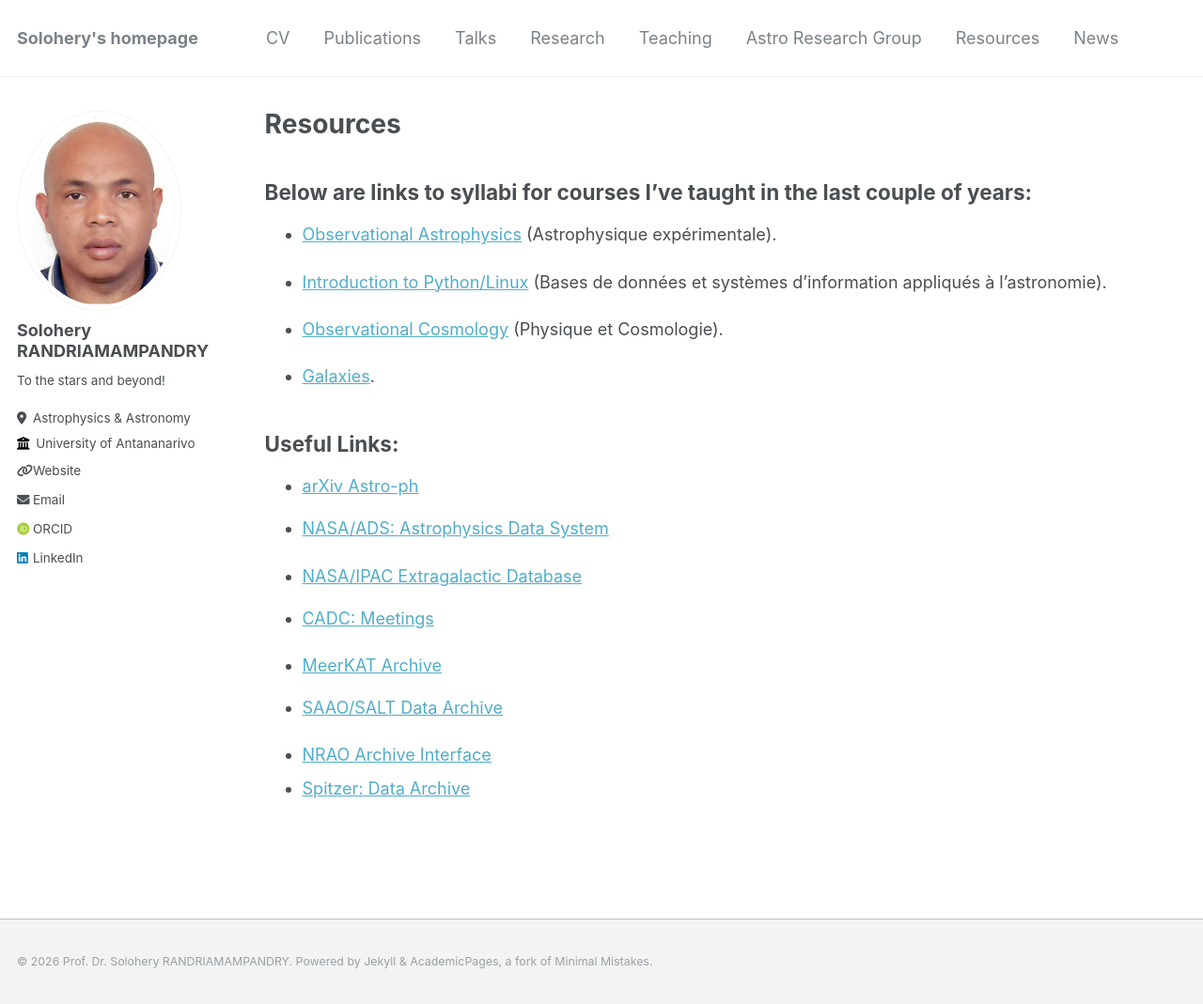
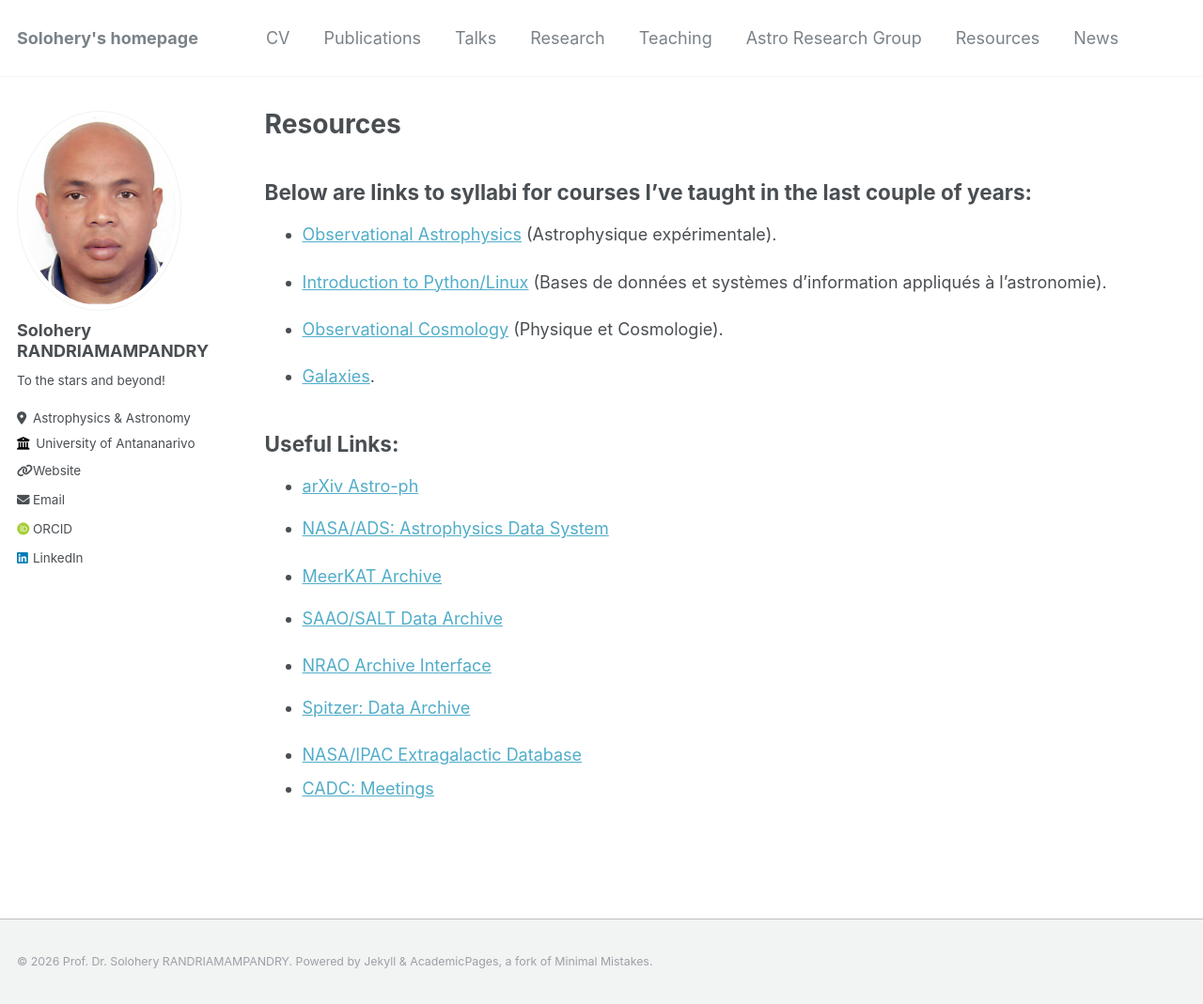
Before and after one commit to solohery-astro/solohery-astro.github.io, a Jekyll site: the page built from _pages/resources.md, in a window 1280 px wide and 1069 px high. Shown: the whole window at 94% size. Built offline with Jekyll 4.4.1, drawn with Linux system fonts in a browser that asks for light colours; some web fonts are replaced.

```diff
--- a/_pages/resources.md
+++ b/_pages/resources.md
@@ -20,11 +20,11 @@ author_profile: true
 * [arXiv Astro-ph](https://arxiv.org/list/astro-ph/new){:target="_blank" rel="noopener noreferrer"}
 * [NASA/ADS: Astrophysics Data System](https://ui.adsabs.harvard.edu/classic-form){:target="_blank" rel="noopener noreferrer"}
 
-* [NASA/IPAC Extragalactic Database](http://ned.ipac.caltech.edu/){:target="_blank" rel="noopener noreferrer"}
-* [CADC: Meetings](https://www.cadc-ccda.hia-iha.nrc-cnrc.gc.ca/en/meetings/recent/){:target="_blank" rel="noopener noreferrer"}
-
 * [MeerKAT Archive](https://archive.sarao.ac.za){:target="_blank" rel="noopener noreferrer"}
 * [SAAO/SALT Data Archive](https://ssda.saao.ac.za){:target="_blank" rel="noopener noreferrer"}
 
 * [NRAO Archive Interface](https://data.nrao.edu/portal/#/){:target="_blank" rel="noopener noreferrer"}
 * [Spitzer: Data Archive](https://irsa.ipac.caltech.edu/data/SPITZER/docs/spitzerdataarchives/){:target="_blank" rel="noopener noreferrer"}
+
+* [NASA/IPAC Extragalactic Database](http://ned.ipac.caltech.edu/){:target="_blank" rel="noopener noreferrer"}
+* [CADC: Meetings](https://www.cadc-ccda.hia-iha.nrc-cnrc.gc.ca/en/meetings/recent/){:target="_blank" rel="noopener noreferrer"}
```
